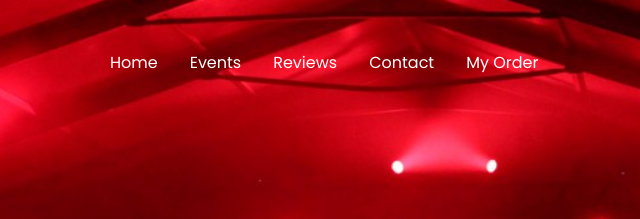
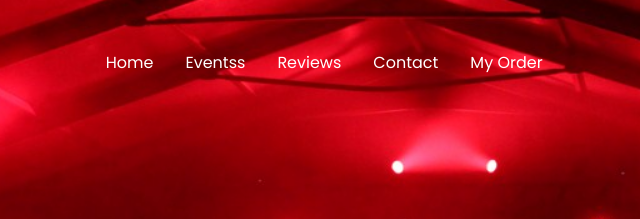
Before and after one commit to Piyush-Sharma-789/Euphoria, a plain HTML site: page index.html in a window 1280 px wide. Shown: the top 219 px of the page, 235-875 px from the left. Drawn offline with nearby package versions, Linux system fonts and the light colour scheme; files whose address does not match are found by name.

Commit message:
change events

```diff
--- a/index.html
+++ b/index.html
@@ -24,7 +24,7 @@
         </div>
         <ul class="nav__links" id="nav-links">
           <li><a href="#home">Home</a></li>
-          <li><a href="#about">Events</a></li>
+          <li><a href="#about">Eventss</a></li>
           <li><a href="#service">Reviews</a></li>
           <li><a href="#contact">Contact</a></li>
           <li><a href="My-Order/myorder.html">My Order</a></li>
```
